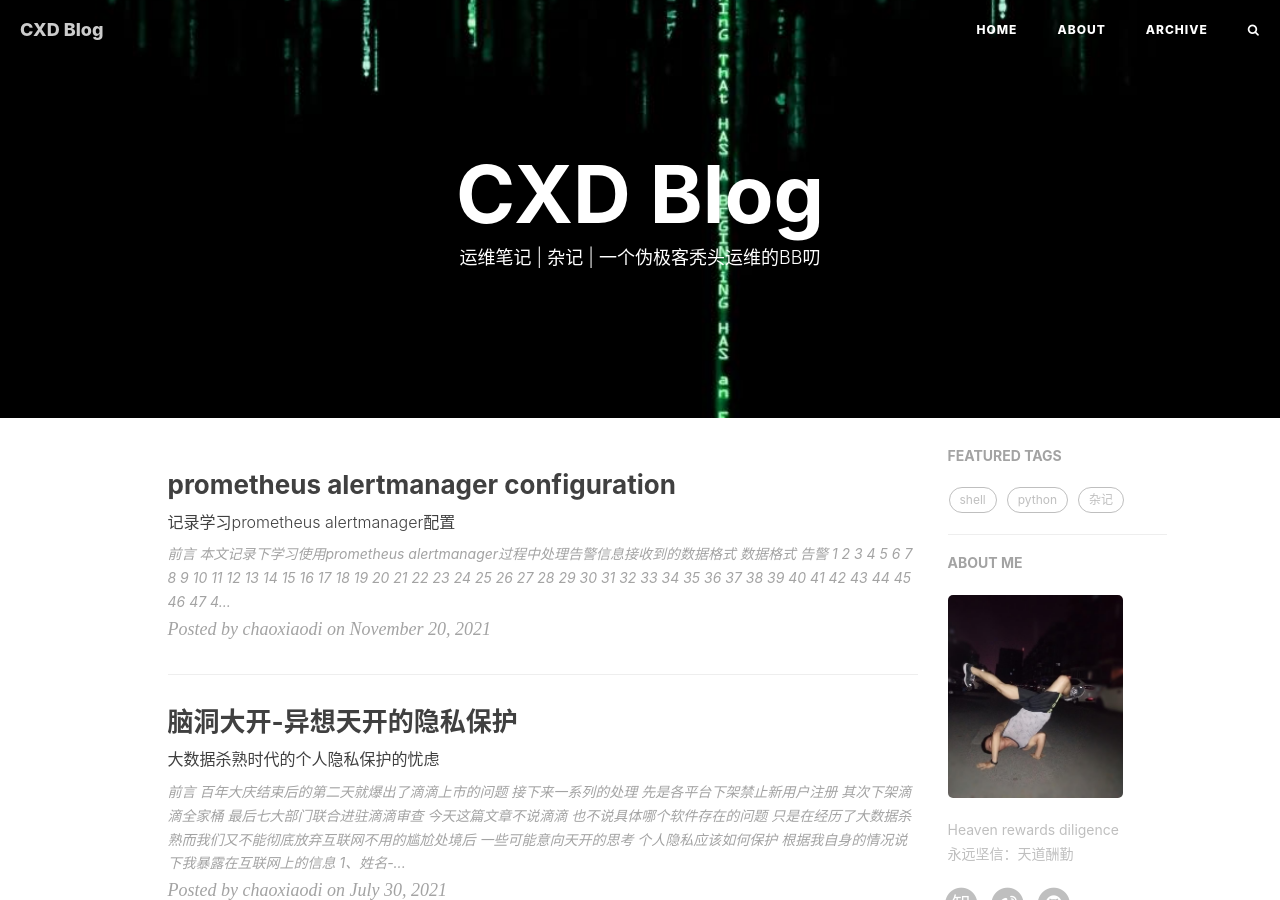
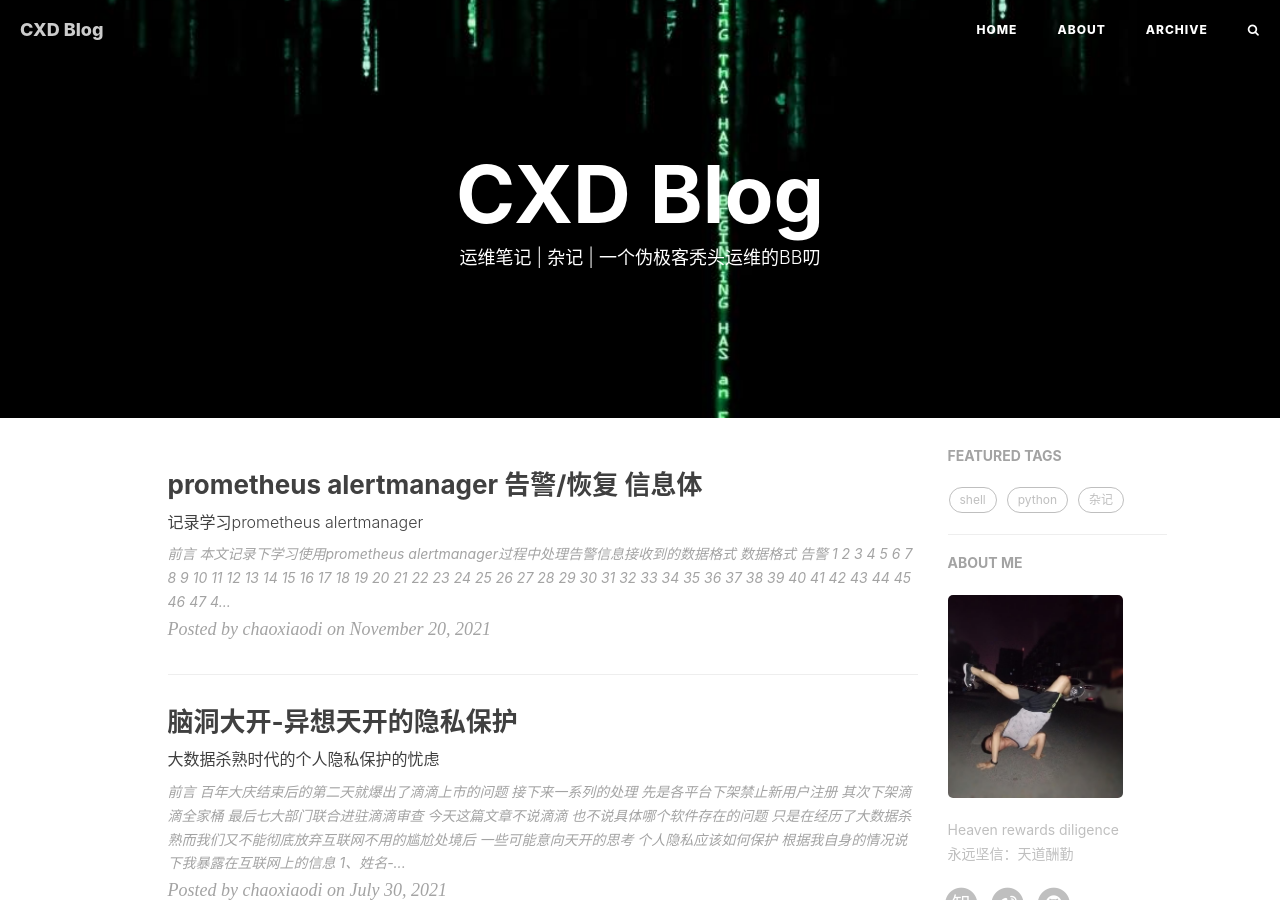
Before and after one commit to chaoxiaodi/chaoxiaodi.github.io, a Jekyll site: the page built from index.html, in a window 1280 px wide and 900 px high. Built offline with Jekyll 4.4.1, drawn with Linux system fonts in a browser that asks for light colours; nearby versions of some CDN libraries; the list of posts is cut into pages by our own code; comment, search, counter and statistics services are not loaded; part of the change alters nothing that is shown.

Commit message:
Update 2021-11-20-prometheus-alertmanager-alertdata.md

```diff
--- a/_posts/2021-11-20-prometheus-alertmanager-alertdata.md
+++ b/_posts/2021-11-20-prometheus-alertmanager-alertdata.md
@@ -1,7 +1,7 @@
 ---
 layout: post
-title: "prometheus alertmanager configuration"
-subtitle: '记录学习prometheus alertmanager配置'
+title: "prometheus alertmanager 告警/恢复 信息体"
+subtitle: '记录学习prometheus alertmanager'
 author: "chaoxiaodi"
 header-style: text
 tags:
@@ -145,18 +145,18 @@ tags:
           "alertname": "MySQL is down",
           "environment": "sandbox",
           "exporter_name": "mysql-3306",
-          "instance": "10.13.148.65",
-          "instance_name": "payment-sandbox-new",
-          "job": "mysql-3306_exporter_targets",
+          "instance": "xxxxx",
+          "instance_name": "xxxxx",
+          "job": "xxxxx",
           "metrics_path": "/scrape",
-          "project": "payment",
-          "release": "global",
+          "project": "xxxx",
+          "release": "xxxx",
           "service": "onebox",
           "severity": "critical"
         },
         "annotations": {
-          "description": "MySQL instance is down on 10.13.148.65\n  VALUE = 0\n",
-          "summary": "MySQL down (instance 10.13.148.65)"
+          "description": "MySQL instance is down on xxxxx\n  VALUE = 0\n",
+          "summary": "MySQL down (instance xxxxx)"
         },
         "startsAt": "2021-11-22T05:13:19.764Z",
         "endsAt": "2021-11-22T06:45:19.764Z",
```
